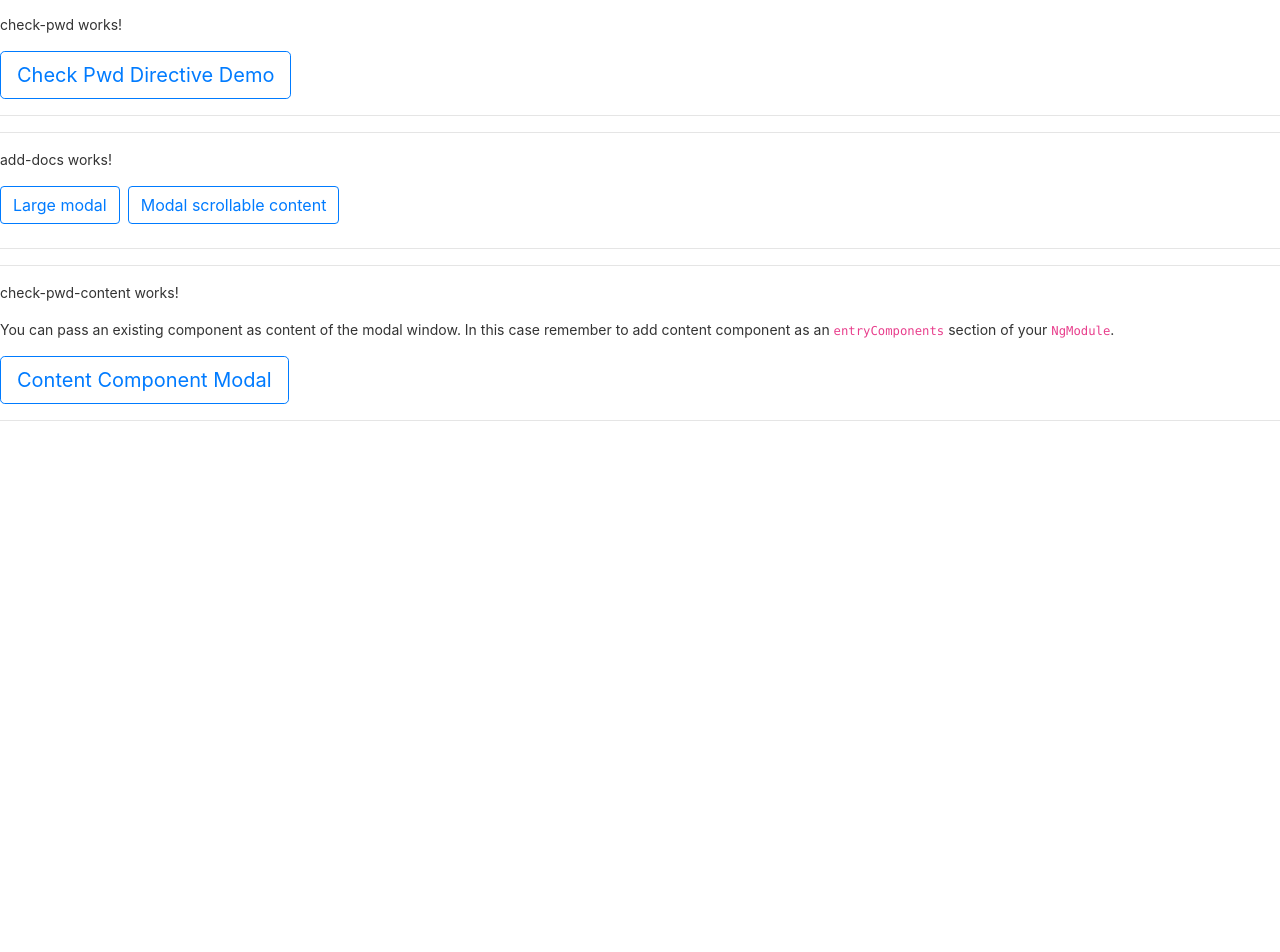
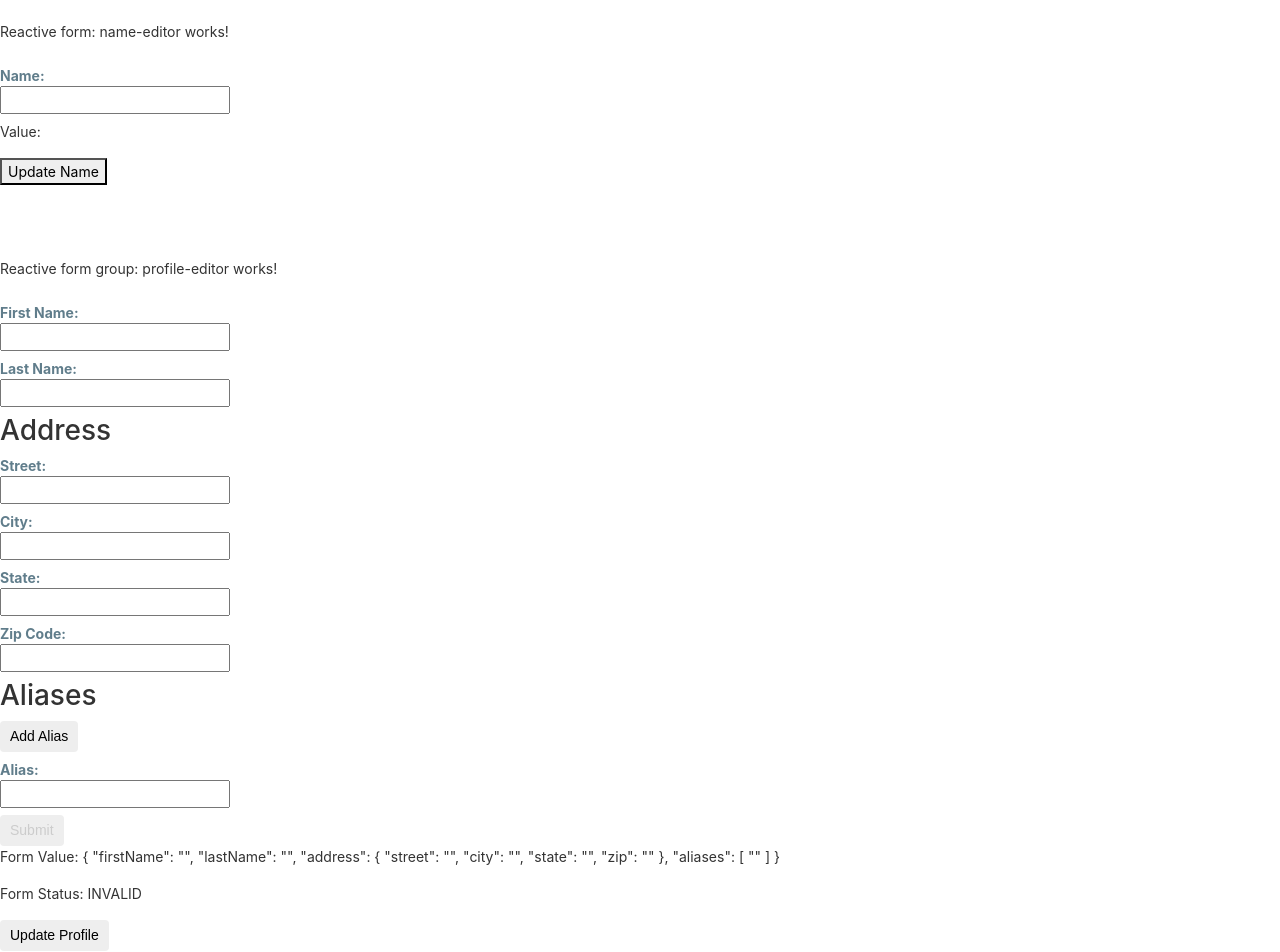
Before and after one commit to Alicehappy/angular-add-docs, an Angular app: page / in a window 1280 px wide. Shown: the part 200-1152 px from the top of the page. Before the commit the page ends 800 px from the top, so only its background shows below. Built offline with nearby package versions, Linux system fonts and the light colour scheme.

Commit message:
Added reactive form.

```diff
--- a/src/app/app.component.html
+++ b/src/app/app.component.html
@@ -318,7 +318,8 @@
 <p [appHighlight]="color" defaultColor="violet">Hightlight me too!</p>
 
 <hr>
-
+<app-name-editor></app-name-editor>
+<app-profile-editor></app-profile-editor>
 <app-check-pwd></app-check-pwd>
 <app-add-docs></app-add-docs>
 <app-check-pwd-content-component></app-check-pwd-content-component>
--- /dev/null
+++ b/src/app/name-editor/name-editor.component.css
@@ -0,0 +1,19 @@
+:host {
+    display: flex;
+    flex-direction: column;
+    padding-top: 24px;
+  }
+
+  label {
+    display: block;
+    width: 6em;
+    margin: .5em 0;
+    color: #607D8B;
+    font-weight: bold;
+  }
+
+  input {
+    height: 2em;
+    font-size: 1em;
+    padding-left: .4em;
+  }
--- /dev/null
+++ b/src/app/name-editor/name-editor.component.html
@@ -0,0 +1,14 @@
+<p>Reactive form: name-editor works!</p>
+
+<label>
+    Name:
+    <input type="text" [formControl]="name">
+</label>
+
+<p>Value: {{name.value}}</p>
+<p>
+    <button (click)="updateName()">Update Name</button>
+</p>
+
+
+<hr>
--- /dev/null
+++ b/src/app/name-editor/name-editor.component.ts
@@ -0,0 +1,19 @@
+import { Component } from '@angular/core';
+import { FormControl } from '@angular/forms';
+
+@Component({
+  selector: 'app-name-editor',
+  templateUrl: './name-editor.component.html',
+  styleUrls: ['./name-editor.component.css']
+})
+export class NameEditorComponent {
+
+  name = new FormControl('');
+
+  updateName() {
+    this.name.setValue('Nancy');
+  }
+
+
+
+}
--- /dev/null
+++ b/src/app/profile-editor/profile-editor.component.css
@@ -0,0 +1,39 @@
+/* ProfileEditorComponent's private CSS styles */
+:host {
+    display: flex;
+    flex-direction: column;
+    padding-top: 24px;
+  }
+
+  label {
+    display: block;
+    width: 6em;
+    margin: .5em 0;
+    color: #607D8B;
+    font-weight: bold;
+  }
+
+  input {
+    height: 2em;
+    font-size: 1em;
+    padding-left: .4em;
+  }
+
+  button {
+    font-family: Arial;
+    background-color: #eee;
+    border: none;
+    padding: 5px 10px;
+    border-radius: 4px;
+    cursor: pointer;
+  }
+
+  button:hover {
+    background-color: #cfd8dc;
+  }
+
+  button:disabled {
+    background-color: #eee;
+    color: #ccc;
+    cursor: auto;
+  }
--- /dev/null
+++ b/src/app/profile-editor/profile-editor.component.html
@@ -0,0 +1,53 @@
+<p>Reactive form group: profile-editor works!</p>
+<form [formGroup]="profileForm" (ngSubmit)="onSubmit()">
+    <label>
+        First Name:
+        <input type="text" formControlName="firstName" required>
+    </label>
+    <label>
+        Last Name:
+        <input type="text" formControlName="lastName">
+    </label>
+    <div formGroupName="address">
+        <h3>Address</h3>
+        <label>
+            Street:
+            <input type="text" formControlName="street">
+        </label>
+        <label>
+            City:
+            <input type="text" formControlName="city">
+        </label>
+        <label>
+            State:
+            <input type="text" formControlName="state">
+        </label>
+        <label>
+            Zip Code:
+            <input type="text" formControlName="zip">
+        </label>
+    </div>
+    <div formArrayName="aliases">
+        <h3>Aliases</h3> <button (click)="addAlias()">Add Alias</button>
+        <div *ngFor="let address of aliases.controls; index as i">
+            <label>
+                Alias:
+                <input type="text" [formControlName]="i">
+            </label>
+        </div>
+    </div>
+    <button type="submit" [disabled]="!profileForm.valid">Submit</button>
+</form>
+
+<p>
+  Form Value: {{ profileForm.value | json }}
+</p>
+
+<p>
+    Form Status: {{ profileForm.status }}
+</p>
+
+<p>
+    <button (click)="updateProfile()">Update Profile</button>
+</p>
+<hr>
--- /dev/null
+++ b/src/app/profile-editor/profile-editor.component.ts
@@ -0,0 +1,50 @@
+import { Component } from '@angular/core';
+import { FormBuilder } from '@angular/forms';
+import { Validators } from '@angular/forms';
+import { FormArray } from '@angular/forms';
+
+@Component({
+  selector: 'app-profile-editor',
+  templateUrl: './profile-editor.component.html',
+  styleUrls: ['./profile-editor.component.css']
+})
+export class ProfileEditorComponent {
+  constructor(private fb: FormBuilder) { }
+
+  profileForm = this.fb.group({
+    firstName: ['', Validators.required],
+    lastName: [''],
+    address: this.fb.group({
+      street: [''],
+      city: [''],
+      state: [''],
+      zip: ['']
+    }),
+    aliases: this.fb.array([
+      this.fb.control('')
+    ])
+  });
+
+  get aliases() {
+    return this.profileForm.get('aliases') as FormArray;
+  }
+
+  addAlias() {
+    this.aliases.push(this.fb.control(''));
+  }
+
+
+  onSubmit() {
+    // TODO: Use EventEmitter with form value
+    console.warn(this.profileForm.value);
+  }
+
+  updateProfile() {
+    this.profileForm.patchValue({
+      firstName: 'Nancy',
+      address: {
+        street: '123 Drew Street'
+      }
+    });
+  }
+}
```
Also changed, not shown: src/app/app.module.ts (+8 -2 lines), 2 other files (tests, documents, lock files or other folders).
